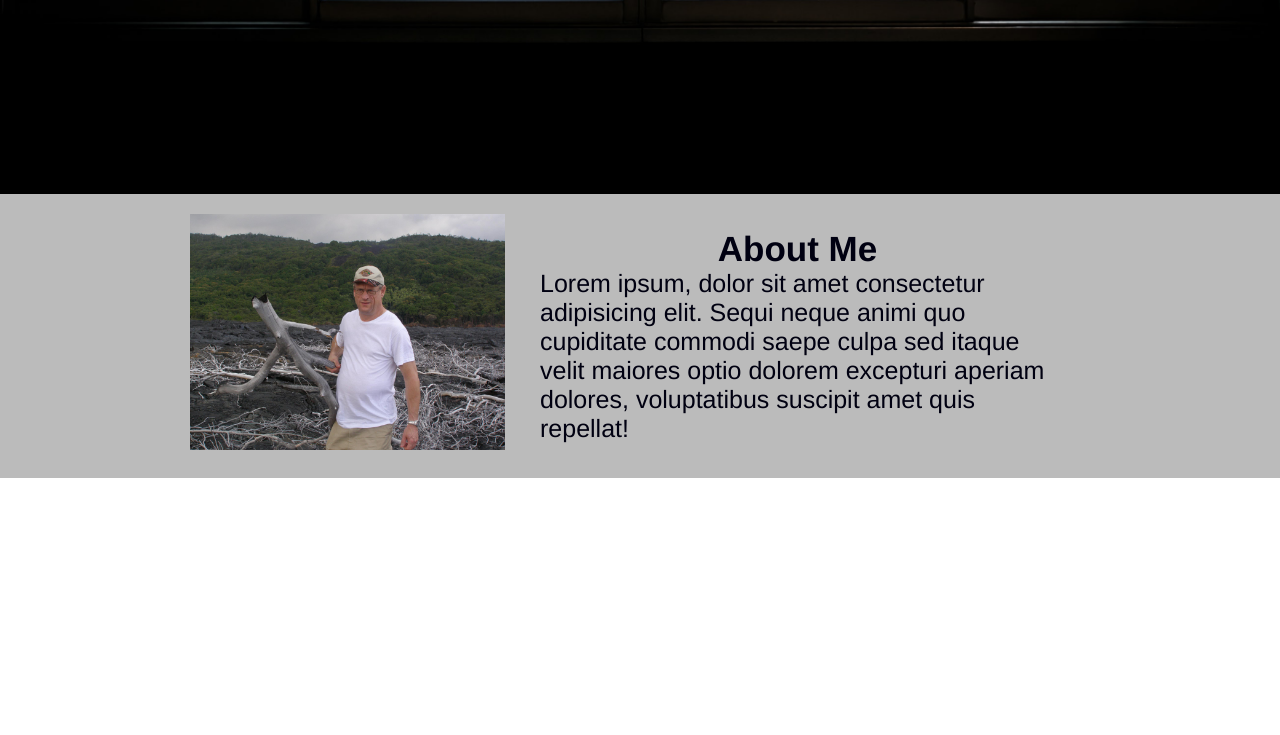
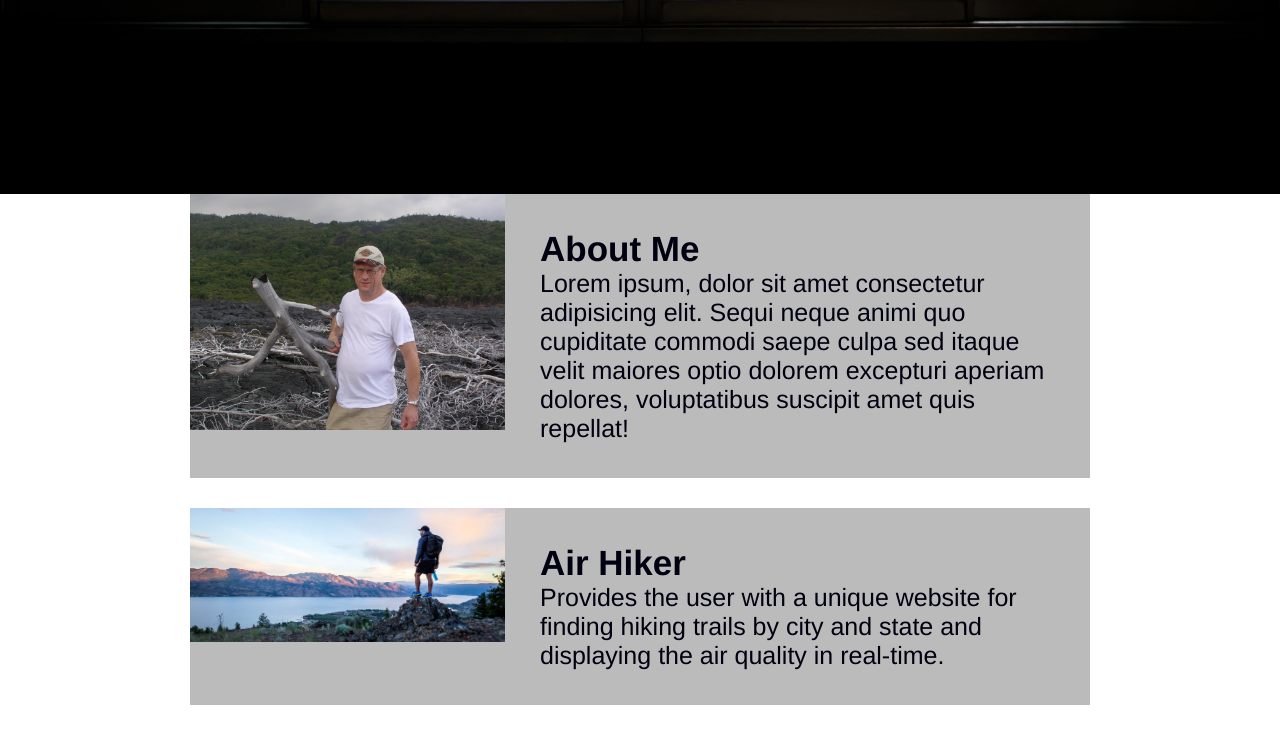
Before and after one commit to kmarchand55/myportfolio, a plain HTML site: page index.html in a window 1280 px wide. Shown: the part 660-1395 px from the top of the page. Before the commit the page ends 1168 px from the top, so only its background shows below. Drawn offline with Linux system fonts and the light colour scheme.

Commit message:
Portfolio update with air-hiker

```diff
--- a/assets/css/style.css
+++ b/assets/css/style.css
@@ -23,7 +23,7 @@ header {
     background-size: cover;
     background-position: center;
     position: relative;
-    margin-top: 0
+    /*margin-top: 0;*/
   }
 
   header a {
@@ -45,7 +45,7 @@ header {
     padding: 0 100px 20px 100px;
     display: inline-block;
     border-bottom: 3px solid;
-    margin-top: 60px;}
+    /*margin-top: 60px;*/}
 
 
   header nav ul li {
@@ -68,13 +68,13 @@ header {
     .intro img {
       width: 15%;
       float: left;
-      margin-top: 0;
+      /*margin-top: 0;*/
 
     }
 
     .ken {
       width: 900px;
-      margin: 0 auto 30px auto;
+      margin: auto auto 30px auto;
       background: #bbbbbb;
       color: #000011;
       overflow: auto;
@@ -83,7 +83,7 @@ header {
     .ken img {
       width: 35%;
       float: left;
-      margin-top: 20px;
+      /*margin-top: 20px;*/
     }
 
     .ken-bio {
@@ -95,3 +95,7 @@ header {
     .ken h3{
       font-size: 35px;
     }
+
+    .air-hiker{
+      padding-top: 0;
+    }
--- a/index.html
+++ b/index.html
@@ -30,10 +30,11 @@
     <section class="hero">
 
 
-    </section><p>
+    </section>
 
 
-    <section id="about-me" class="intro">
+
+    <section id="about-me">
         <article class="ken">
             <img src="./assets/images/Volcano.jpg" alt="Ken at the Kilueua Volcano" />
             <div class="ken-bio text-left">
@@ -46,7 +47,19 @@
           </article>
 
     </section>
-</p>
+    <section id="air-hiker" >
+        <article class="ken air-hiker">
+            <img src="./assets/images/airhiker.png" alt="air-hiker website" />
+            <div class="ken-bio" >
+              <h3>Air Hiker</h3>
+              <p>
+                Provides the user with a unique website for finding hiking trails by city and state and displaying the air quality in real-time.
+              </p>
+            </div>
+         </article>
+
+    </section>
+
 
 </body>
 </html>
```
Also changed, not shown: assets/images/airhiker.png (added).
